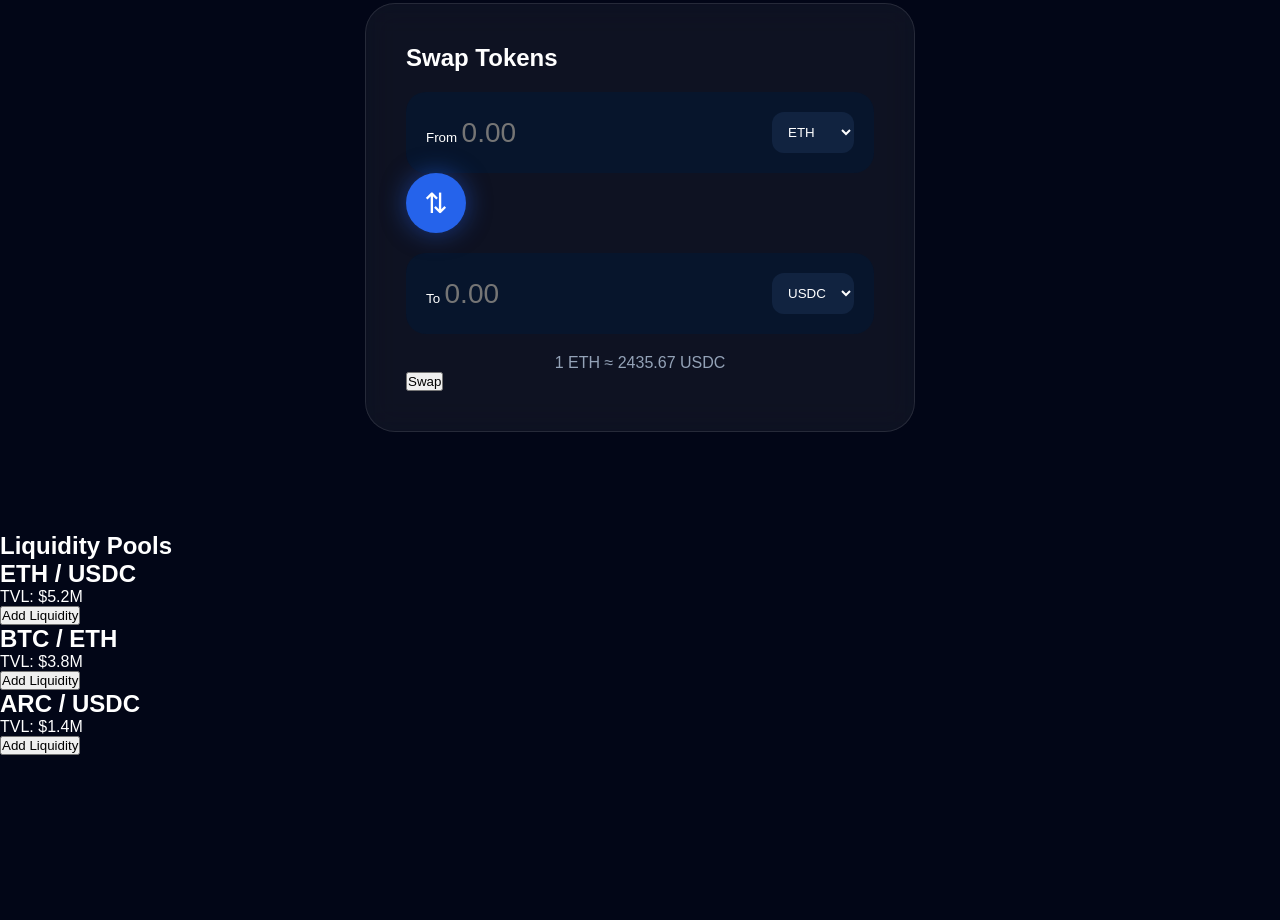
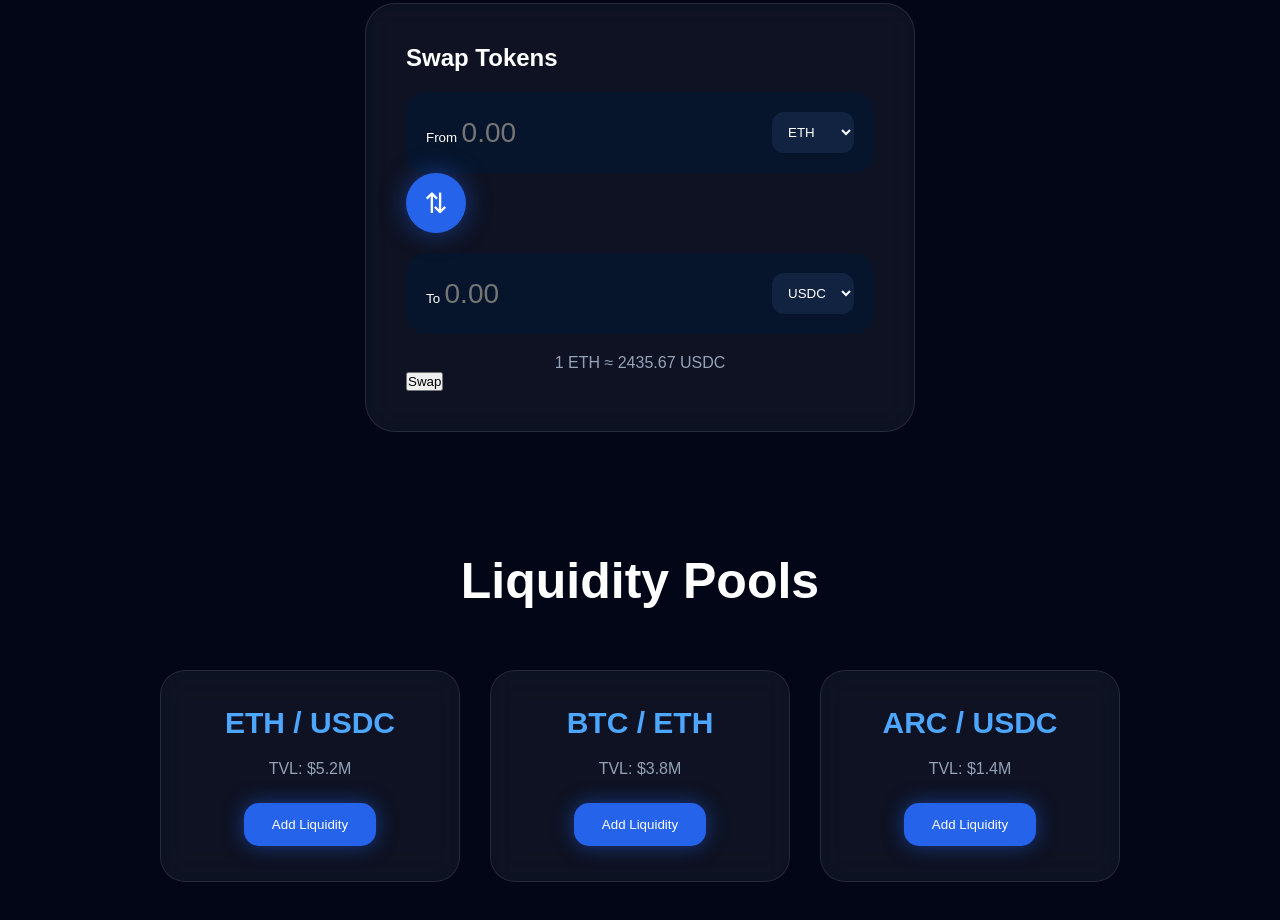
Before and after one commit to him09227/FluxArc, a plain HTML site: page index.html in a window 1280 px wide. Shown: the part 1208-2128 px from the top of the page. Before the commit the page ends 1963 px from the top, so only its background shows below. Drawn offline with Linux system fonts and the light colour scheme.

Commit message:
Add styles for pools and pool cards

```diff
--- a/style.css
+++ b/style.css
@@ -297,3 +297,57 @@ nav{
   margin-top:20px;
   color:#94a3b8;
 }
+
+.pools{
+  width:90%;
+  margin:120px auto;
+  text-align:center;
+}
+
+.pools h1{
+  font-size:50px;
+  margin-bottom:60px;
+}
+
+.pool-grid{
+  display:flex;
+  justify-content:center;
+  gap:30px;
+  flex-wrap:wrap;
+}
+
+.pool-card{
+  width:300px;
+  padding:35px;
+  border-radius:25px;
+  background:rgba(255,255,255,0.05);
+  backdrop-filter:blur(15px);
+  border:1px solid rgba(255,255,255,0.1);
+  transition:0.4s;
+}
+
+.pool-card:hover{
+  transform:translateY(-10px);
+  box-shadow:0 0 30px rgba(37,99,235,0.4);
+}
+
+.pool-card h2{
+  font-size:30px;
+  color:#4da6ff;
+  margin-bottom:20px;
+}
+
+.pool-card p{
+  color:#94a3b8;
+  margin-bottom:25px;
+}
+
+.pool-card button{
+  padding:14px 28px;
+  border:none;
+  border-radius:15px;
+  background:#2563eb;
+  color:white;
+  cursor:pointer;
+  box-shadow:0 0 20px rgba(37,99,235,0.5);
+}
```
